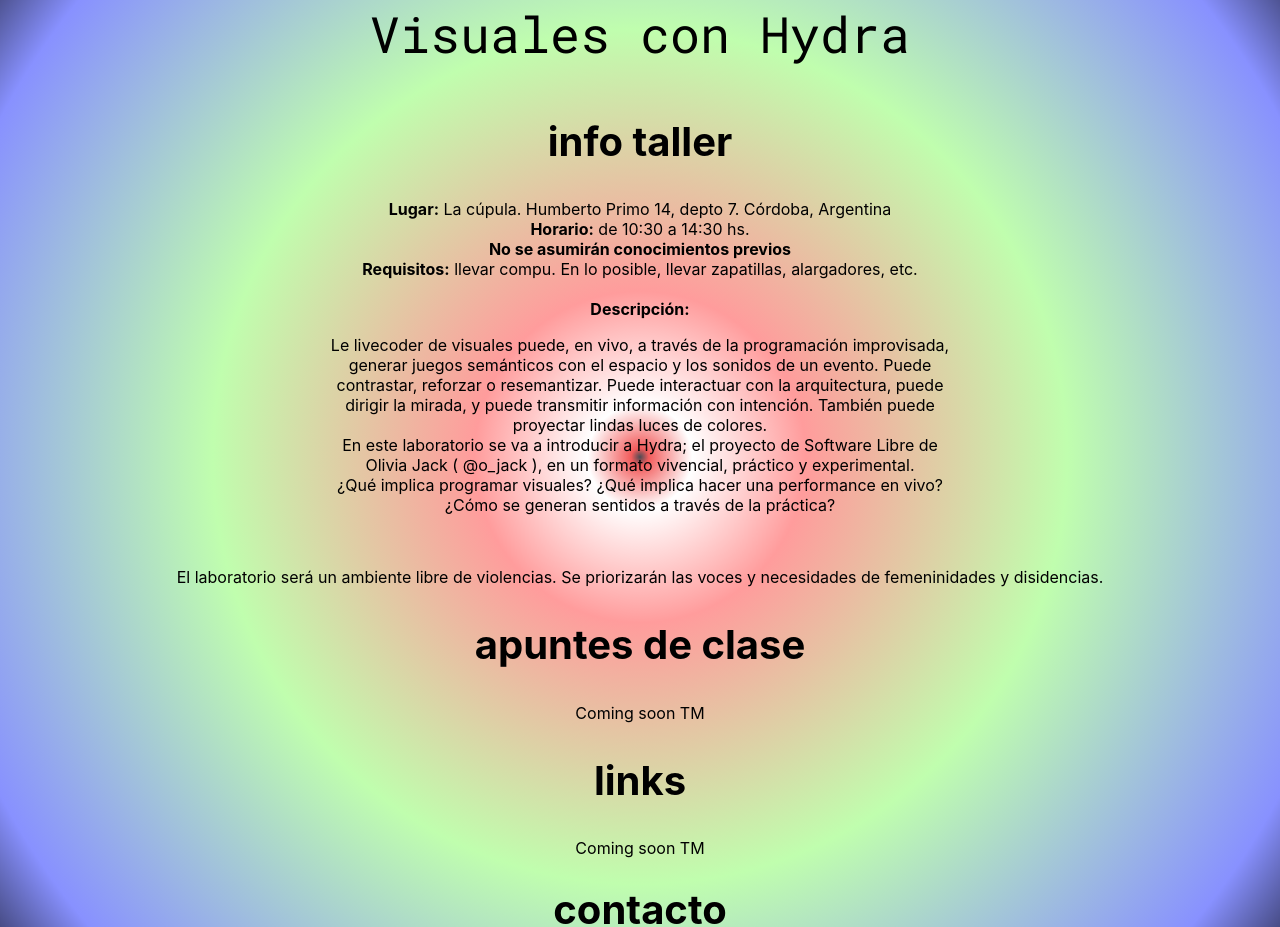
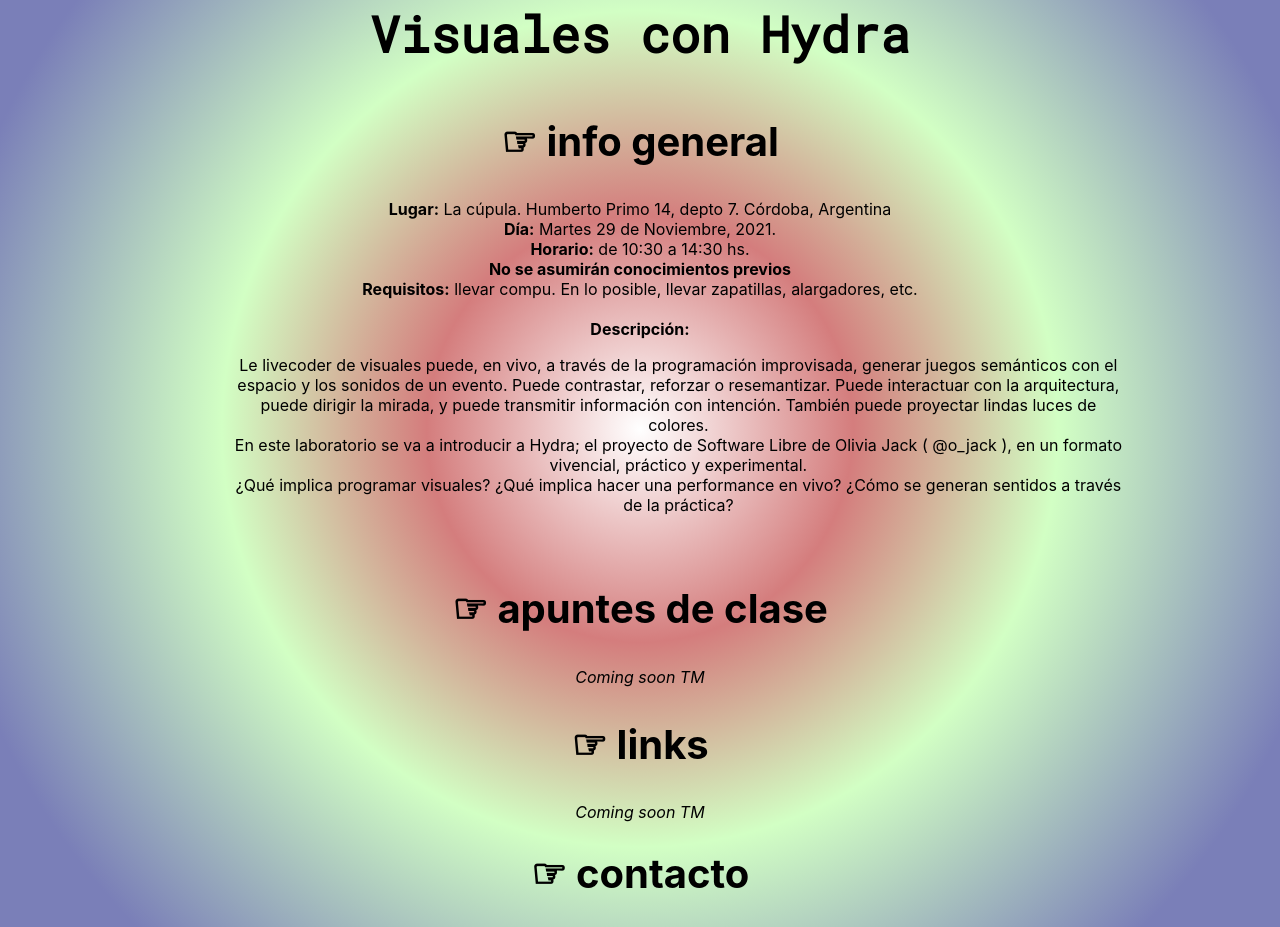
Before and after one commit to karen-pal/santonoise_hydra, a React (Create React App) app: page / in a window 1280 px wide. Shown: the part 135-1062 px from the top of the page. Built offline with nearby package versions, Linux system fonts and the light colour scheme.

Commit message:
suavizar el gradiente de fondo. arreglar margenes

```diff
--- a/public/index.html
+++ b/public/index.html
@@ -2,7 +2,7 @@
 <html lang="en">
   <head>
     <meta charset="utf-8" />
-    <link rel="icon" href="%PUBLIC_URL%/favicon.ico" />
+    <link rel="icon" href="%PUBLIC_URL%/favicon2.ico" />
     <meta name="viewport" content="width=device-width, initial-scale=1" />
     <meta name="theme-color" content="#000000" />
     <meta
@@ -24,7 +24,7 @@
       work correctly both with client-side routing and a non-root public URL.
       Learn how to configure a non-root public URL by running `npm run build`.
     -->
-    <title>React App</title>
+    <title>Santo Noise Hydra </title>
   </head>
   <body>
     <noscript>You need to enable JavaScript to run this app.</noscript>
--- a/src/App.css
+++ b/src/App.css
@@ -6,6 +6,9 @@
 background: radial-gradient(circle, rgba(75,75,83,1) 0%, rgba(87,76,76,1) 1%, rgba(78,71,71,1) 6%, rgba(255,156,156,1) 19%, rgba(192,254,174,1) 49%, rgba(136,145,255,1) 83%, rgba(107,96,96,1) 100%);
  background: rgb(75,75,83);
 background: radial-gradient(circle, rgba(75,75,83,1) 0%, rgba(242,92,92,1) 1%, rgba(255,255,255,1) 6%, rgba(255,156,156,1) 19%, rgba(192,254,174,1) 49%, rgba(136,145,255,1) 83%, rgba(0,0,0,1) 100%);
+
+ background: rgb(255,255,255);
+background: radial-gradient(circle, rgba(255,255,255,1) 0%, rgba(212,125,125,1) 25%, rgba(210,255,196,1) 49%, rgba(122,127,184,1) 83%);
 }
 
 .App-logo{
@@ -32,8 +35,12 @@
   color: #61dafb;
 }
 .descripcion{
-  inline-size: 50%;
+  inline-size: 70%;
   overflow-wrap: break-word;
     hyphens: manual;
-    margin-left:25%;
+    margin-left:18%;
 }
+
+#body {
+background:rgb(255,255,255);
+}
--- a/src/App.js
+++ b/src/App.js
@@ -2,7 +2,7 @@
 import './App.css';
 
 function App() {
-    console.log("deployandingggggggggggggggggggggggg")
+    console.log("Buenas buenas gente linda")
   return (
     <div className="App">
       <header className="App-header">
@@ -11,7 +11,7 @@
       </div>
         <p className="title">
         Laboratorio live coding_<br />
-        Visuales con Hydra
+        <b>Visuales con Hydra</b>
         </p>
         <a
           className="App-link"
@@ -22,41 +22,42 @@
         </a>
 <link href="https://fonts.googleapis.com/css2?family=Courier+Prime&family=Roboto+Mono&display=swap" rel="stylesheet"/>
       <link href="https://fonts.googleapis.com/css2?family=Roboto:wght@300&display=swap" rel="stylesheet" />
+      <title>Santo Noise Hydra </title>
       </header>
       <body>
             <section>
           <h1 className="section-title">
-          info taller
+          ☞ info general
           </h1>
               <b>Lugar:</b> La cúpula. Humberto Primo 14, depto 7. Córdoba, Argentina<br />
+              <b>Día:</b> Martes 29 de Noviembre, 2021.<br />
               <b>Horario:</b> de 10:30 a 14:30 hs.<br />
               <b>No se asumirán conocimientos previos</b><br />
               <b>Requisitos:</b> llevar compu. En lo posible, llevar zapatillas, alargadores, etc.<br /><br />
                <b>Descripción:</b> <br /><p className="descripcion">Le livecoder de visuales puede, en vivo, a través de la programación improvisada, generar juegos semánticos con el espacio y los sonidos de un evento. Puede contrastar, reforzar o resemantizar. Puede interactuar con la arquitectura, puede dirigir la mirada, y puede transmitir información con intención. También puede proyectar lindas luces de colores. <br />
       En este laboratorio se va a introducir a Hydra; el proyecto de Software Libre de Olivia Jack ( @o_jack ), en un formato vivencial, práctico y experimental. <br />
 ¿Qué implica programar visuales? ¿Qué implica hacer una performance en vivo? ¿Cómo se generan sentidos a través de la práctica? </p><br />
-                <p>El laboratorio será un ambiente libre de violencias. Se priorizarán las voces y necesidades de femeninidades y disidencias.</p>
 
             </section>
             <section>
           <h1 className="section-title">
-          apuntes de clase
+          ☞ apuntes de clase
           </h1>
-      Coming soon TM
+      <i>Coming soon TM</i>
             </section>
             <section>
           <h1 className="section-title">
-          links
+          ☞ links
           </h1>
-      Coming soon TM
+     <i> Coming soon TM</i>
             </section>
       </body>
             <footer>
           <h1 className="section-title">
-         contacto
+         ☞ contacto
           </h1>
         <h2>Karen Palacio</h2>
-      instagram.com/kardaver<br />
+      <a href='https://www.instagram.com/kardaver/'>instagram.com/kardaver</a> //
       karen.palacio.1994@gmail.com<br />
             </footer>
     </div>
```
Also changed, not shown: 1 other file (tests, documents, lock files or other folders).
